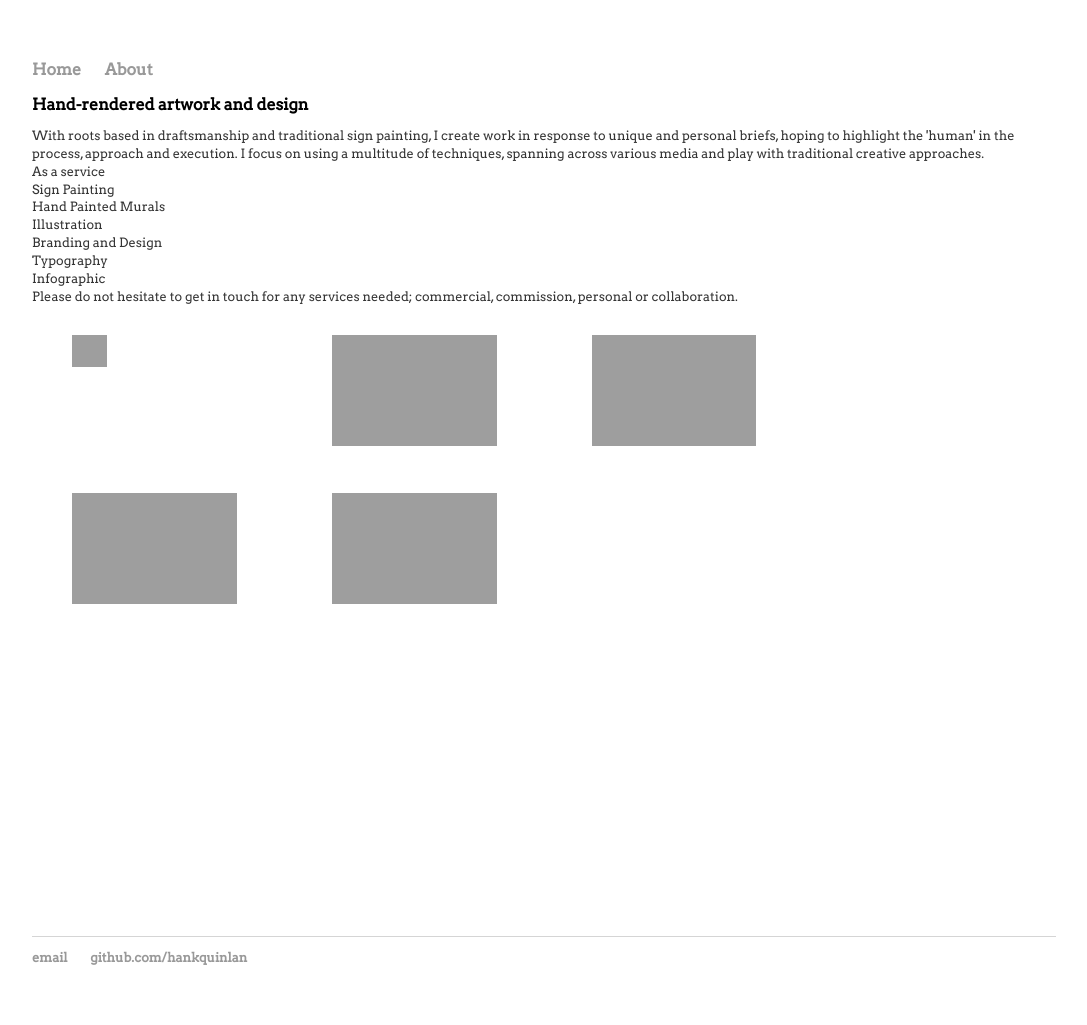
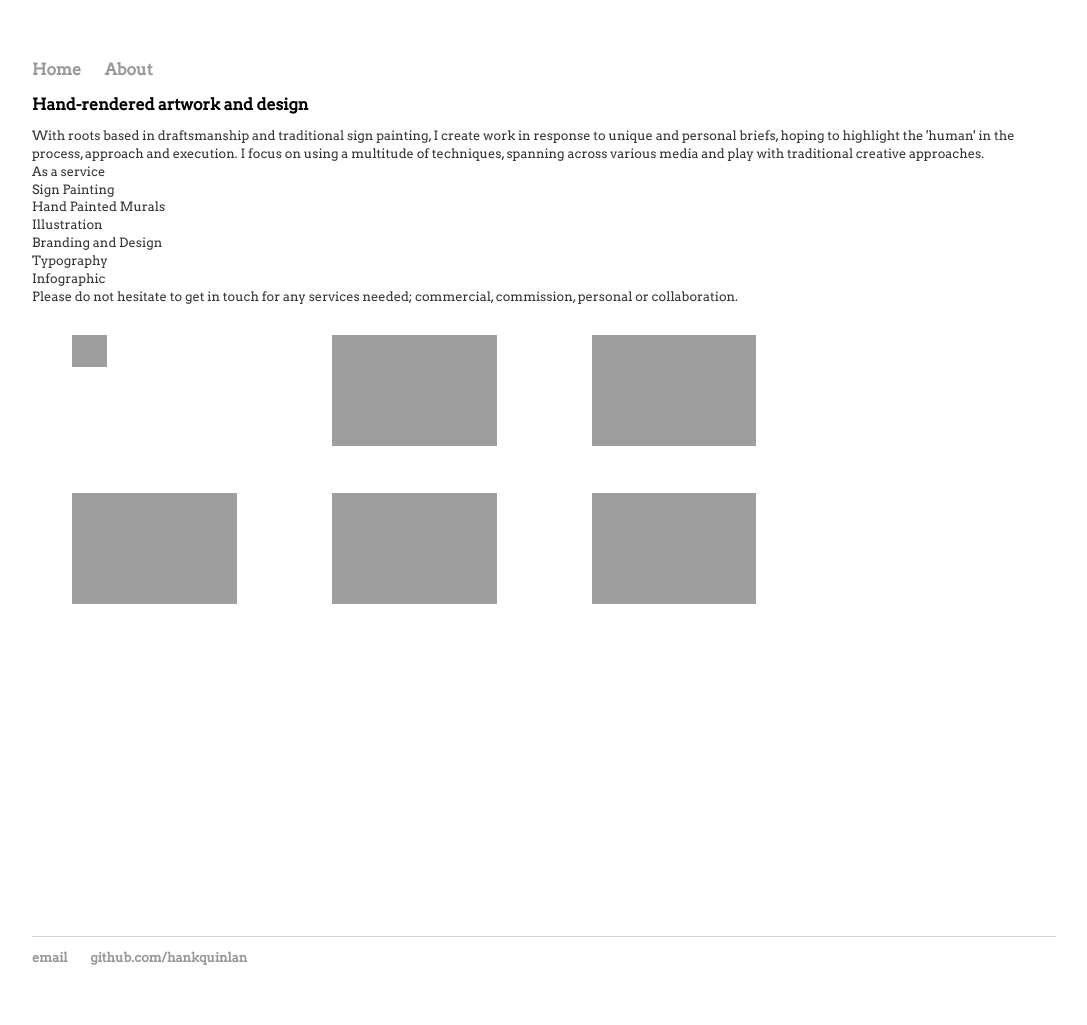
Before and after one commit to willwaltonfreeman/willwaltonfreeman.github.io, a Jekyll site: the page built from about/index.html, in a window 1280 px wide. Shown: the whole page, without its empty margins (96-1183 px from the left). Built offline with Jekyll 4.4.1, drawn with Linux system fonts in a browser that asks for light colours.

Commit message:
Update about.css

```diff
--- a/css/about.css
+++ b/css/about.css
@@ -85,8 +85,8 @@ ul.posts li {
     grid-row-end: 5;
 }
 .gallery__item--6 {
-    grid-column-start: 3;
-    grid-column-end: 5;
+    grid-column-start: 5;
+    grid-column-end: 7;
     grid-row-start: 3;
     grid-row-end: 5;
 }
```
